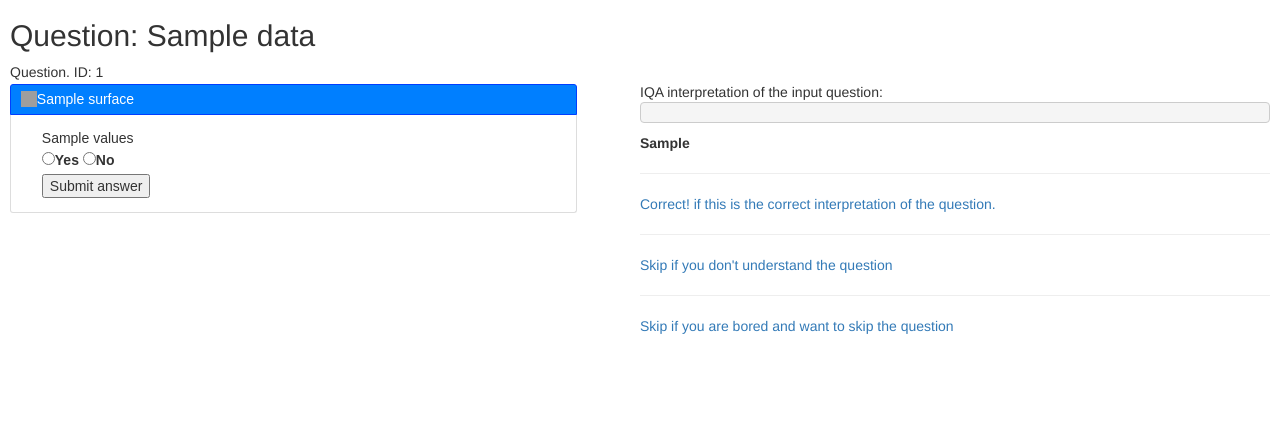
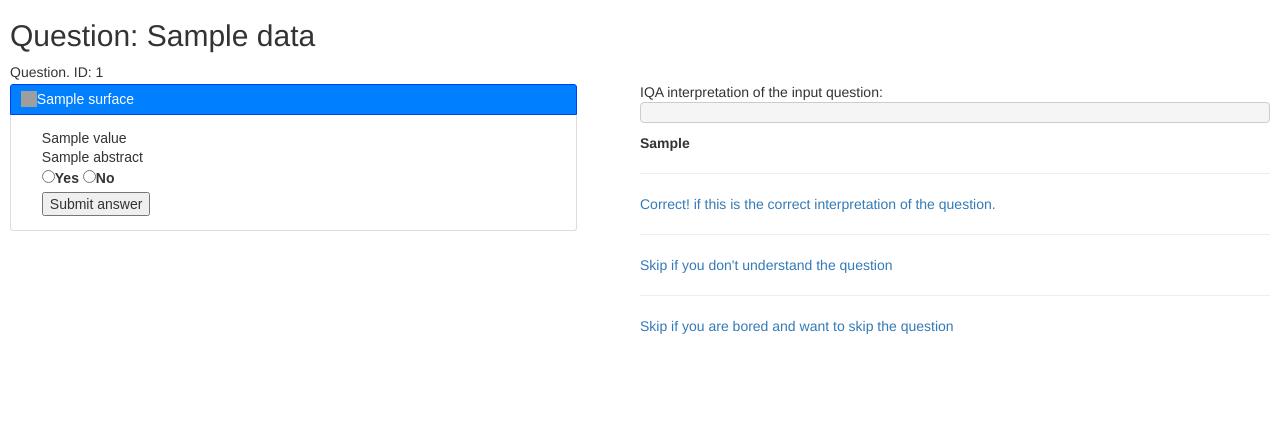
Before and after one commit to AskNowQA/InteractiveQA, a Flask app: template UI/templates/survey.html in a window 1280 px wide. Shown: the part 51-481 px from the top of the page. Run offline with Flask 2, Linux system fonts and the light colour scheme; the template is opened without the code that fills it: most values are stand-ins (such as "Sample title", 1, 10 or a date in 2020); some libraries are stand-ins or nearby versions; grey boxes are pictures that could not be loaded.

Commit message:
show label+abstract

```diff
--- a/UI/templates/survey.html
+++ b/UI/templates/survey.html
@@ -17,7 +17,8 @@ Interactive Question Answering (SDA Research)
         <div>
             <h4>{{ data['IO']['surface'] }}</h4>
             <div>
-                {{ data['IO']['values'] }}
+                {{ data['IO']['values'][0]['label'] }}<br/>
+                {{ data['IO']['values'][0]['abstract'] }}
                 <div>
                     <label><input type="radio" name="io-1" value="True">Yes</label>
                     <label><input type="radio" name="io-1" value="False">No</label>
@@ -87,7 +88,7 @@ Interactive Question Answering (SDA Research)
                     new_id = 'io-' + (parseInt(clicked_id.substring(clicked_id.indexOf('-') + 1)) + 1)
                     var newDiv = "<div>\n" +
                         "        <h4>" + data['IO']['surface'] + "</h4>\n" +
-                        "        <div>\n" + data['IO']['values'] +
+                        "        <div>\n" + data['IO']['values'][0]['label'] + '<br />' + data['IO']['values'][0]['abstract'] +
                         "            <div>\n" +
                         "                <label><input type=\"radio\" name=\"" + new_id + "\" value=\"True\">Yes</label>\n" +
                         "                <label><input type=\"radio\" name=\"" + new_id + "\" value=\"False\">No</label>\n" +
```
